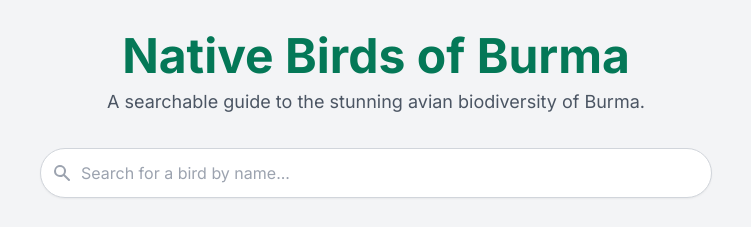
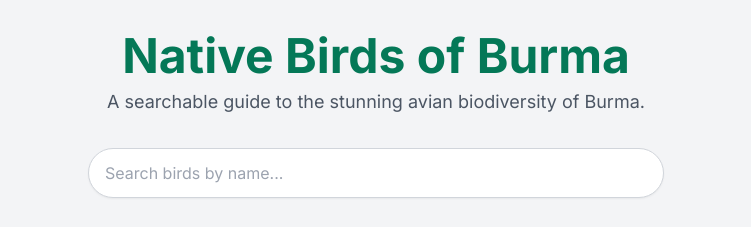
Before and after one commit to hanhtoophyo90/burma-birds-site, a plain HTML site: page index.html in a window 1280 px wide. Shown: the top 227 px of the page, 264-1015 px from the left. Drawn offline with nearby package versions, Linux system fonts and the light colour scheme; grey boxes are pictures that could not be loaded.

Commit message:
index.html

```diff
--- a/index.html
+++ b/index.html
@@ -1,27 +1,9 @@
 <!DOCTYPE html>
 <html lang="en">
 <head>
-    <!-- Metadata -->
-<meta name="description" content="Explore the native birds of Burma with this searchable guide showcasing stunning photos, scientific info, habitats, and conservation status.">
-<meta name="author" content="Han Htoo Phyo">
-<meta name="keywords" content="Burma birds, birds of Burma, native birds, biodiversity, bird species, ornithology, conservation, Southeast Asia birds">
-<meta name="viewport" content="width=device-width, initial-scale=1.0">
-<meta name="robots" content="index, follow">
-
-<!-- Open Graph / Facebook -->
-<meta property="og:title" content="Native Birds of Burma">
-<meta property="og:description" content="A beautifully designed interactive guide to the native birds of Burma, featuring species data, habitat, and conservation status.">
-<meta property="og:image" content="https://raw.githubusercontent.com/hanhtoophyo90/burma-birds-site/main/assets/birds-preview.jpg"> <!-- Replace with actual image URL -->
-<meta property="og:url" content="https://hanhtoophyo90.github.io/burma-birds-site/">
-<meta property="og:type" content="website">
-
-<!-- Twitter Card -->
-<meta name="twitter:card" content="summary_large_image">
-<meta name="twitter:title" content="Native Birds of Burma">
-<meta name="twitter:description" content="A searchable bird guide featuring endemic species of Burma. Learn about their habitat, conservation status, and more.">
-<meta name="twitter:image" content="https://raw.githubusercontent.com/hanhtoophyo90/burma-birds-site/main/assets/birds-preview.jpg"> <!-- Replace with actual image URL -->
 
     <meta charset="UTF-8">
+    <meta name="viewport" content="width=device-width, initial-scale=1.0">
     <title>Native Birds of Burma</title>
     <!-- Tailwind CSS for styling -->
     <script src="https://cdn.tailwindcss.com"></script>
@@ -37,16 +19,13 @@
         </header>
 
         <!-- Search Bar -->
-        <div class="mb-8 max-w-2xl mx-auto">
-            <div class="relative">
-                <div class="absolute inset-y-0 left-0 pl-3 flex items-center pointer-events-none">
-                    <svg class="h-5 w-5 text-gray-400" xmlns="http://www.w3.org/2000/svg" viewBox="0 0 20 20" fill="currentColor">
-                        <path fill-rule="evenodd" d="M8 4a4 4 0 100 8 4 4 0 000-8zM2 8a6 6 0 1110.89 3.476l4.817 4.817a1 1 0 01-1.414 1.414l-4.816-4.816A6 6 0 012 8z" clip-rule="evenodd" />
-                    </svg>
-                </div>
-                <input type="text" id="search-input" placeholder="Search for a bird by name..." class="w-full pl-10 pr-4 py-3 border border-gray-300 rounded-full shadow-sm focus:outline-none focus:ring-2 focus:ring-emerald-500 focus:border-transparent transition-shadow">
-            </div>
-        </div>
+    <div class="mb-8 max-w-xl mx-auto">
+      <input
+        type="text"
+        id="search-input"
+        placeholder="Search birds by name..."
+        class="w-full px-4 py-3 border border-gray-300 rounded-full shadow-sm focus:outline-none focus:ring-2 focus:ring-emerald-500">
+    </div>
 
         <!-- Bird Cards Grid -->
         <div id="bird-grid" class="grid grid-cols-1 sm:grid-cols-2 md:grid-cols-3 lg:grid-cols-4 gap-6">
```
